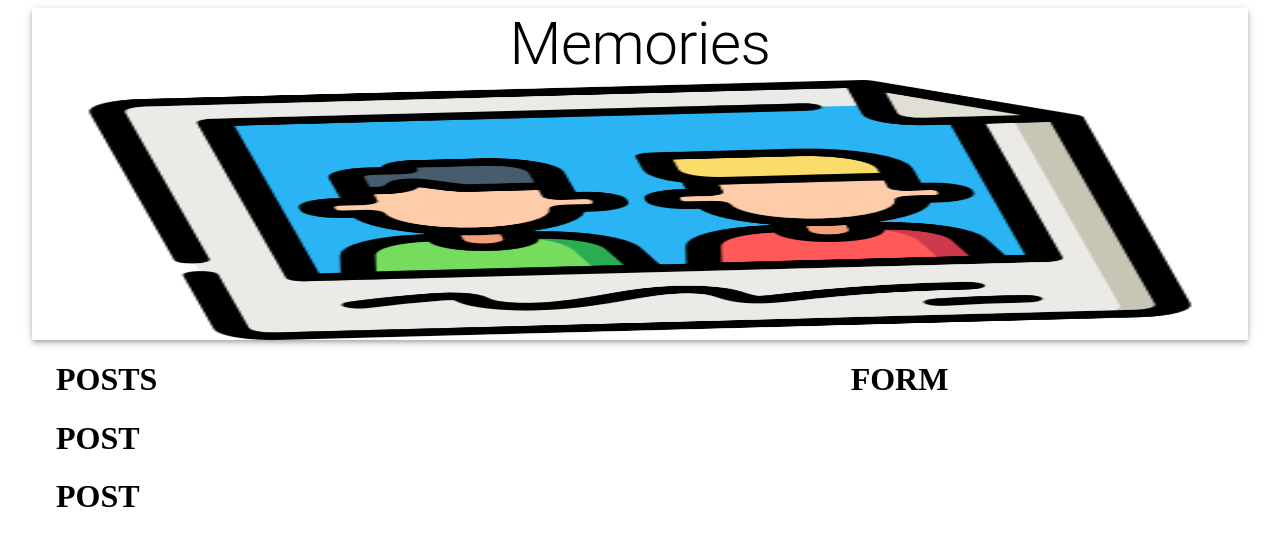
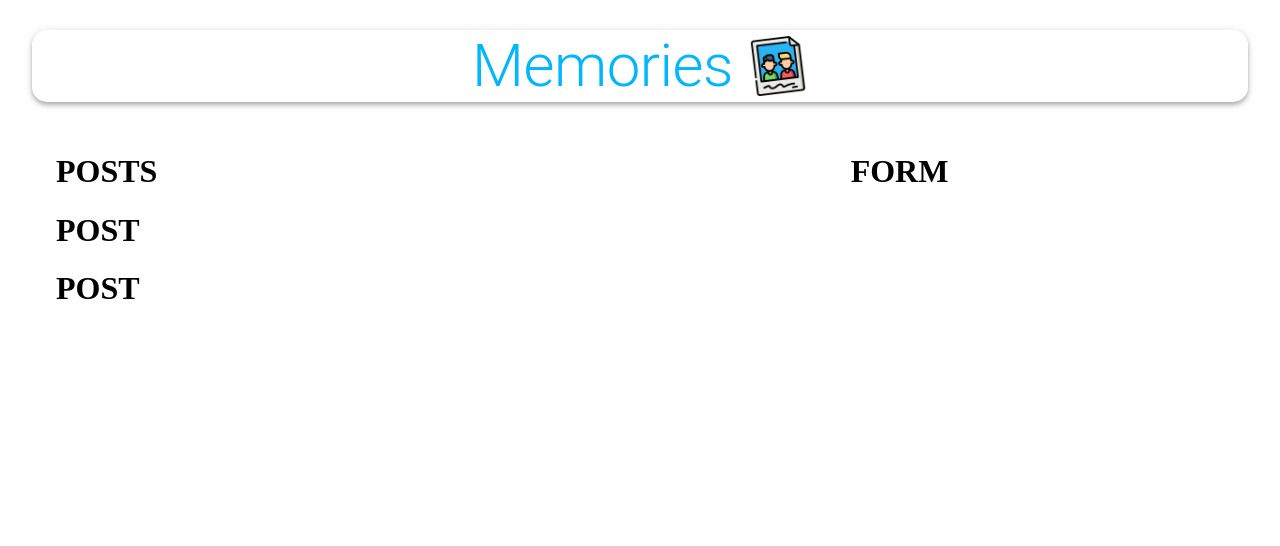
Before and after one commit to Dhruvil-Dave/Memories_MERN, a React (Create React App) app in the folder client/: page / in a window 1280 px wide. Shown: the top 546 px of the page. Built offline with nearby package versions, Linux system fonts and the light colour scheme.

Commit message:
feat: App styles added

```diff
--- a/client/src/App.js
+++ b/client/src/App.js
@@ -3,13 +3,17 @@
 import memories from './images/memories.png';
 import Posts from './components/Posts/Posts';
 import Form from './components/Form/Form';
+import useStyles from './styles';
 
 const App = () => {
+
+  const classes = useStyles();
+
   return(
     <Container maxWidth="lg">
-      <AppBar position='static' color='inherit'>
-        <Typography variant='h2' align='center'>Memories</Typography>
-        <img src={memories} alt="memories" height="260"/>
+      <AppBar className={classes.appBar} position="static" color="inherit">
+        <Typography className={classes.heading} variant="h2" align="center">Memories</Typography>
+        <img className={classes.image} src={memories} alt="memories" height="60"/>
       </AppBar>
       <Grow in>
         <Container>
```
